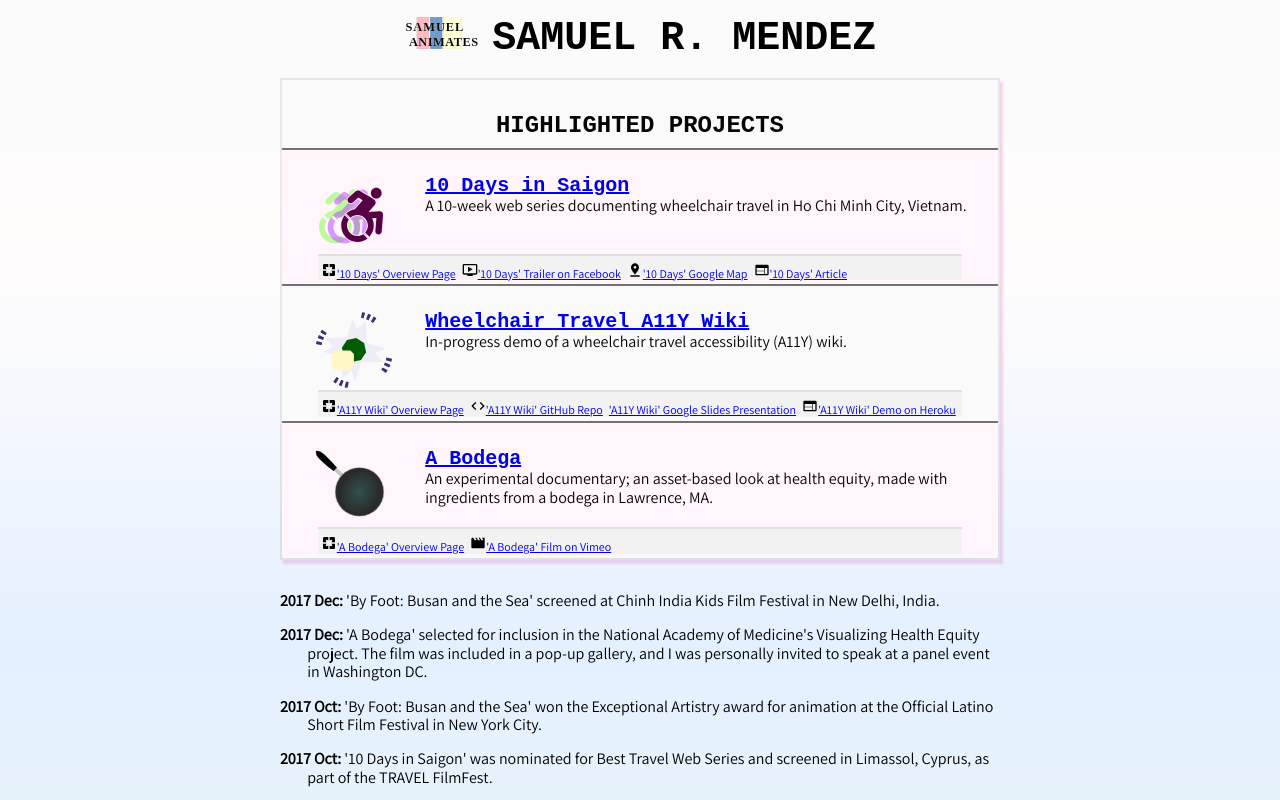
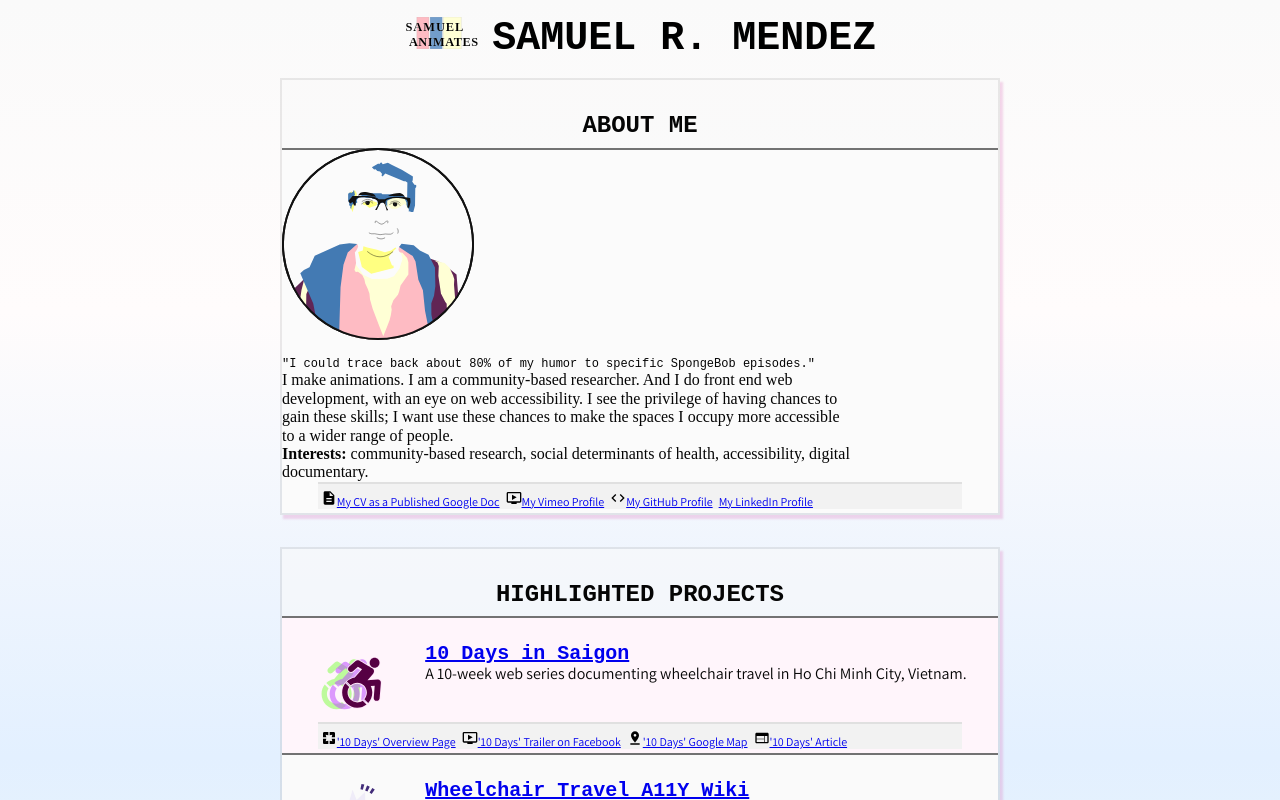
Before and after one commit to smendez92/samuelanimatesreact, a React (Create React App) app: page / in a window 1280 px wide. Shown: the top 800 px of the page. Built offline with nearby package versions, Linux system fonts and the light colour scheme; a web font is replaced by a local one.

Commit message:
aboutme section in place

```diff
--- a/src/components/HomepageProjectContainer/HomepageProjectContainer.js
+++ b/src/components/HomepageProjectContainer/HomepageProjectContainer.js
@@ -20,7 +20,7 @@ const HomepageProjectContainer = props => (
 					{ props.project.title }
 					</Link>
 				</h3>
-				{ props.project.description }
+				<p>{ props.project.description }</p>
 			</ResponsiveCtoLFloat>
 		</div>
 		<div className="padding-bottom-p25em">
--- a/src/components/HomepageProjectIconContainer/HomepageProjectIconContainer.css
+++ b/src/components/HomepageProjectIconContainer/HomepageProjectIconContainer.css
@@ -7,6 +7,9 @@
 .max-width-100pc{
 	max-width: 100%;
 }
+.padding-3px{
+	padding: 3px
+}
 .width-auto{
 	width: auto;
 }
--- a/src/components/HomepageProjectIconContainer/HomepageProjectIconContainer.js
+++ b/src/components/HomepageProjectIconContainer/HomepageProjectIconContainer.js
@@ -3,7 +3,7 @@ import "./HomepageProjectIconContainer.css";
 import HomepageProjectIcon from "../HomepageProjectIcon";
 
 const HomepageProjectIconContainer = props => (
-	<div className="height-5em margin-auto max-width-100pc width-auto">
+	<div className="height-5em margin-auto max-width-100pc padding-3px width-auto">
 		<HomepageProjectIcon
 			icon = { props.icon }
 			iconAlt = { props.iconAlt }
--- a/src/index.css
+++ b/src/index.css
@@ -52,8 +52,9 @@ textarea {
 [hidden] {
 	display: none;
 }
+/*! End normalize.css */
 
-/*!   */
+/* Custom site-wide styles  */
 * {
 	box-sizing: border-box;
 }
@@ -86,3 +87,7 @@ h3 {
 .font-Overpass{
 	font-family: 'Overpass Mono', monospace;
 }
+p{
+	margin: 0;
+	padding: 0;
+}
--- a/src/pages/HomePage/HomePage.css
+++ b/src/pages/HomePage/HomePage.css
@@ -1,14 +1,43 @@
+.bg-white{
+	color: rgb(251,251,251);
+}
+.border-color-rgba100-100-100-p9
+{
+	border-color: rgba(100,100,100,0.9);
+}
+.border-style-solid
+{
+	border-style: solid;
+}
+.border-width-2px-0-0-0{
+	border-width: 2px 0 0 0;
+}
+.color-black{
+	color: rgb(5,5,5);
+}
 .display-inline{
 	display: inline;
 }
 .float-left{
 	float: left;
 }
+.font-size-p75em{
+	font-size: 0.75em;
+}
+.font-weight-600{
+	font-weight: 600;
+}
 .height-2em{
 	height: 2em;
 }
 .height-3em{
 	height: 3em;
+}
+.height-5em{
+	height: 10em;
+}
+.height-auto{
+	height: auto;
 }
 .homepage-background-gradient{
 	background: rgb(250, 250, 250);
@@ -17,17 +46,38 @@
 .margin-auto{
 	margin: auto;
 }
+.max-height-12em{
+	max-height: 12em;
+}
+.max-height-100pc{
+	max-height: 100%;
+}
 .max-width-45em{
 	max-width: 45em;
+}
+.max-width-100pc{
+	max-width: 100%;
 }
 .padding-left-p25em{
 	padding-left: .25em;
 }
+.padding-left-3em{
+	padding-left: 3em;
+}
 .padding-right-p25em{
 	padding-right: .25em;
 }
+.padding-right-3em{
+	padding-right: 3em;
+}
 .padding-top-1em{
 	padding-top: 1em;
+}
+.padding-T-1p5em{
+	padding-top: 1.5em;
+}
+.padding-top-2em{
+	padding-top: 2em;
 }
 .text-center{
 	text-align: center;
--- a/src/pages/HomePage/HomePage.js
+++ b/src/pages/HomePage/HomePage.js
@@ -2,10 +2,46 @@ import React, { Component } from 'react';
 import './HomePage.css';
 import HomepageProjectsSection from '../../components/HomepageProjectsSection';
 import UnorderedBulletlessList from '../../components/UnorderedBulletlessList';
+import GenericFloatingSection from '../../components/GenericFloatingSection';
+import SheerWhiteContainer from '../../components/SheerWhiteContainer';
+import HomepageProjectLinksContainer from '../../components/HomepageProjectLinksContainer';
+import ResponsiveCtoLFloat from '../../components/ResponsiveCtoLFloat';
 
 class HomePage extends Component {
   state = {
-    highlightsSection: [
+	aboutMeSection:{
+		quote: "I could trace back about 80% of my humor to specific SpongeBob episodes.",
+		blurb: "I make animations. I am a community-based researcher. And I do front end web development, with an eye on web accessibility. I see the privilege of having chances to gain these skills; I want use these chances to make the spaces I occupy more accessible to a wider range of people.",
+		detailsLead: "Interests",
+		detailsBody: "community-based research, social determinants of health, accessibility, digital documentary.",
+		links: [
+			{
+				"location": "external",
+				"title": "My CV as a Published Google Doc",
+				"icon": "document",
+				"url": "https://docs.google.com/document/d/e/2PACX-1vSMS4XleOQlHUDp5mbn00Z29u8Pbg3EhHyVDzDJag1cWMi6uTh6vCOnqk6BYG7L16BAlchdHuvuq5zb/pub"
+			},
+			{
+				"location": "external",
+				"title": "My Vimeo Profile",
+				"icon": "video",
+				"url": "https://www.vimeo.com/user15152945"
+			},
+			{
+				"location": "external",
+				"title": "My GitHub Profile",
+				"icon": "code",
+				"url": "https://github.com/smendez92"
+			},
+			{
+				"location": "external",
+				"title": "My LinkedIn Profile",
+				"icon": "",
+				"url": "https://www.linkedin.com/in/samuel-r-mendez/"
+			},
+		]
+	},
+	highlightsSection: [
 		{
 			"title": "10 Days in Saigon",
 			"description": "A 10-week web series documenting wheelchair travel in Ho Chi Minh City, Vietnam.",
@@ -568,7 +604,9 @@ class HomePage extends Component {
 			]
 		}
     ],
-    isHighContrast: false
+	isHighContrast: false,
+	fontSizeLevel: 1,
+	isMobileView: true
   };
 
   render() {
@@ -579,15 +617,44 @@ class HomePage extends Component {
 					<h1 className="display-inline padding-left-p25em padding-right-p25em">SAMUEL R. MENDEZ</h1>
 			</header>
 			<main className="margin-auto max-width-45em width-85pc">
+				<GenericFloatingSection>
+					<SheerWhiteContainer>
+						<h2 className="text-center">ABOUT ME</h2>
+					</SheerWhiteContainer>
+					<ResponsiveCtoLFloat width="80%">
+						<div className="max-height-12em width-100pc">
+							<img className="height-auto max-height-12em max-width-100pc" src="./assets/images/branding/portrait.svg"></img>
+						</div>
+						<div class="font-Overpass font-size-p75em padding-T-1p5em">
+							"{ this.state.aboutMeSection.quote }"
+						</div>
+					</ResponsiveCtoLFloat>
+					<ResponsiveCtoLFloat width="80%">
+						<p>{ this.state.aboutMeSection.blurb }</p>
+						<p><span className="font-weight-600">{ this.state.aboutMeSection.detailsLead }:</span> { this.state.aboutMeSection.detailsBody }</p>
+					</ResponsiveCtoLFloat>
+					<div className="bg-white border-color-rgba100-100-100-p9 border-style-solid border-width-2px-0-0-0 color-black font-Assistant height-100pc padding-top-1em">
+						<div className="padding-bottom-p25em">
+								<HomepageProjectLinksContainer
+									links = { this.state.aboutMeSection.links }
+								/>
+						</div>
+					</div>
+				</GenericFloatingSection>
 				<HomepageProjectsSection
 					title = "HIGHLIGHTED PROJECTS"
 					projects = { this.state.highlightsSection }
 				/>
-				<section className="font-Assistant">
-					<UnorderedBulletlessList
-						listItems = { this.state.newsItems }
-					/>
-				</section>
+				<GenericFloatingSection>
+					<SheerWhiteContainer>
+						<h2 className="text-center">RECENT NEWS</h2>
+					</SheerWhiteContainer>
+					<div className="bg-white border-color-rgba100-100-100-p9 border-style-solid border-width-2px-0-0-0 color-black font-Assistant height-100pc margin-auto padding-left-3em padding-right-3em padding-top-2em">
+						<UnorderedBulletlessList
+							listItems = { this.state.newsItems }
+						/>
+					</div>
+				</GenericFloatingSection>
 				{ this.state.projectSections.map(projectSection =>
 					<HomepageProjectsSection
 						title = { projectSection.title}
```
Also changed, not shown: public/assets/images/branding/portrait.svg.
